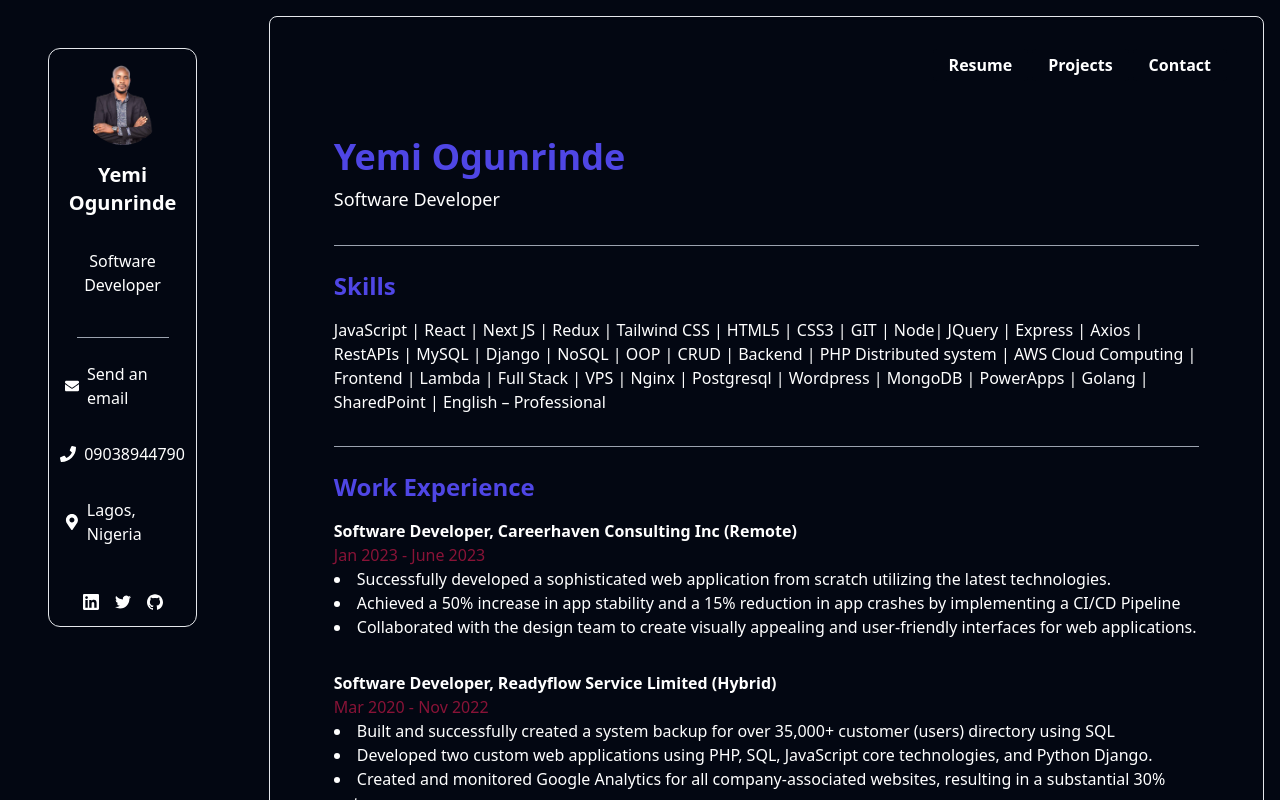
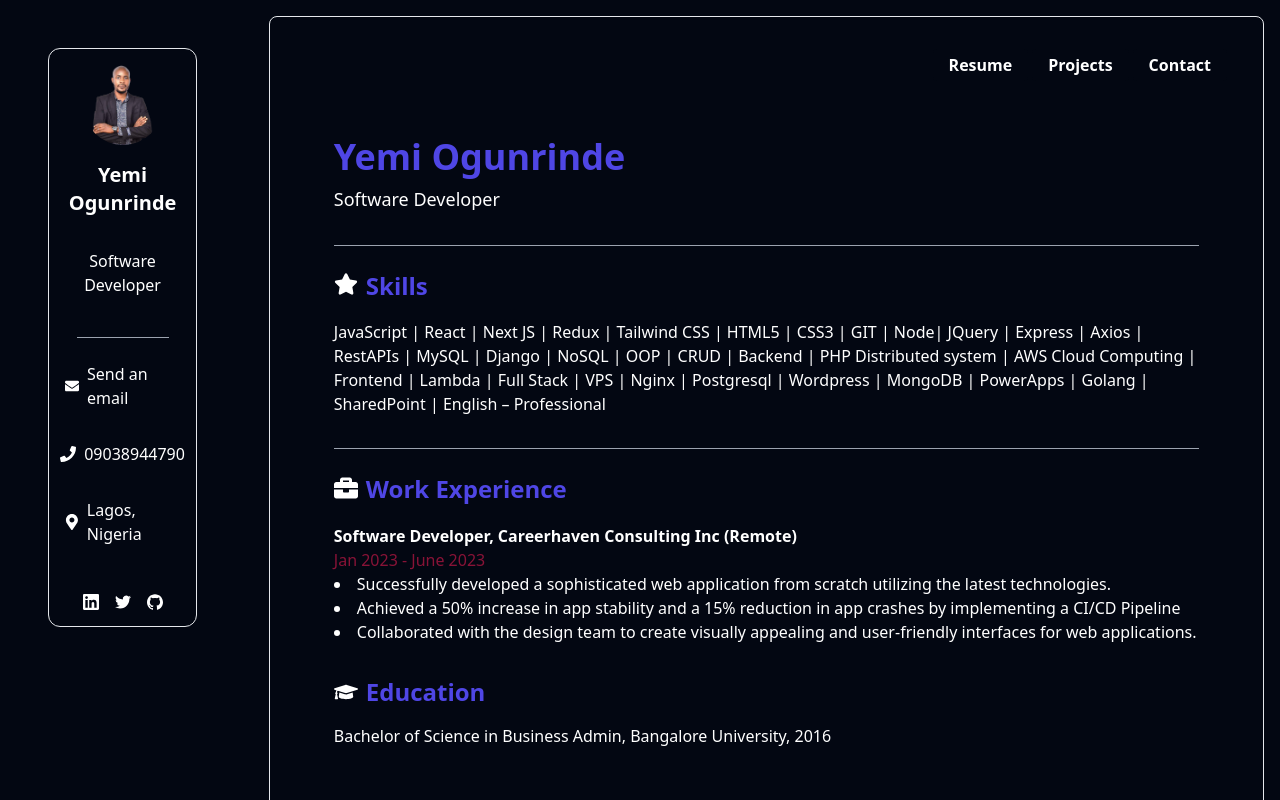
Before and after one commit to BisiOlaYemi/Yemi, a React (Create React App) app: page / in a window 1280 px wide. Both pictures are taken after a click on the button "Resume". Shown: the top 800 px of the page. Built offline with nearby package versions, Linux system fonts and the light colour scheme.

Commit message:
Added react icons to resume components

```diff
--- a/src/components/Files/Resume.jsx
+++ b/src/components/Files/Resume.jsx
@@ -1,8 +1,9 @@
 import React from 'react';
+import { FaStar, FaBriefcase, FaGraduationCap } from 'react-icons/fa';
 
 const Resume = () => {
   return (
-    <div className=" rounded-lg text-white p-8 relative mt-6">
+    <div className="rounded-lg text-white p-8 relative mt-6">
       <div className="mb-8">
         <h1 className="text-4xl font-bold mb-2"><span className='text-indigo-600'>Yemi Ogunrinde</span></h1>
         <p className="text-lg">Software Developer</p>
@@ -10,25 +11,31 @@ const Resume = () => {
       <hr className="border-t-1 border-gray-400 w-full mx-auto my-4 mb-6" />
       <div className="mb-8">
         <div className="thread" />
-        <h2 className="text-2xl font-bold mb-4 relative z-10"><span className='text-indigo-600'>Skills</span></h2>
+        <h2 className="text-2xl font-bold mb-4 relative z-10">
+          <FaStar className="inline mr-2 mb-2" />
+          <span className='text-indigo-600'>Skills</span>
+        </h2>
         <p>
-        JavaScript | React | Next JS | Redux | Tailwind CSS | HTML5 | CSS3 | GIT | Node| JQuery | Express | Axios | RestAPIs | MySQL | Django | NoSQL | OOP | CRUD | Backend | PHP Distributed system | AWS Cloud Computing | Frontend | Lambda | Full Stack | VPS | Nginx | Postgresql | Wordpress | MongoDB | PowerApps | Golang | SharedPoint | English – Professional
+          JavaScript | React | Next JS | Redux | Tailwind CSS | HTML5 | CSS3 | GIT | Node| JQuery | Express | Axios | RestAPIs | MySQL | Django | NoSQL | OOP | CRUD | Backend | PHP Distributed system | AWS Cloud Computing | Frontend | Lambda | Full Stack | VPS | Nginx | Postgresql | Wordpress | MongoDB | PowerApps | Golang | SharedPoint | English – Professional
         </p>
       </div>
       <hr className="border-t-1 border-gray-400 w-full mx-auto my-4 mb-6" />
       <div className="mb-8">
         <div className="thread" />
-        <h2 className="text-2xl font-bold mb-4 relative z-10"><span className='text-indigo-600'>Work Experience</span></h2>
+        <h2 className="text-2xl font-bold mb-4 relative z-10">
+          <FaBriefcase className="inline mr-2 mb-2" />
+          <span className='text-indigo-600'>Work Experience</span>
+        </h2>
         <p className="font-bold">Software Developer, Careerhaven Consulting Inc (Remote)</p>
         <p className="text-rose-900">Jan 2023 - June 2023</p>
         <ul className="list-disc list-inside">
           <li>
-          Successfully developed a sophisticated web application from scratch utilizing
-          the latest technologies.
+            Successfully developed a sophisticated web application from scratch utilizing
+            the latest technologies.
           </li>
           <li>
-          Achieved a 50% increase in app stability and a 15% reduction in app crashes by
-          implementing a CI/CD Pipeline
+            Achieved a 50% increase in app stability and a 15% reduction in app crashes by
+            implementing a CI/CD Pipeline
           </li>
           <li>
             Collaborated with the design team to create visually appealing and
@@ -39,24 +46,10 @@ const Resume = () => {
 
       <div className="mb-8">
         <div className="thread" />
-        <p className="font-bold">Software Developer, Readyflow Service Limited (Hybrid)</p>
-        <p className="text-rose-900">Mar 2020 - Nov 2022</p>
-        <ul className="list-disc list-inside">
-          <li>
-            Built and successfully created a system backup for over 35,000+ customer (users) directory using SQL
-          </li>
-          <li>
-            Developed two custom web applications using PHP, SQL, JavaScript core technologies, and Python Django.
-          </li>
-          <li>
-            Created and monitored Google Analytics for all company-associated websites, resulting in a substantial 30% upturn
-          </li>
-        </ul>
-      </div>
-      <hr className="border-t-1 border-gray-400 w-full mx-auto my-4 mb-6" />
-      <div className="mb-8">
-        <div className="thread" />
-        <h2 className="text-2xl font-bold mb-4 relative z-10"><span className='text-indigo-600'>Education</span></h2>
+        <h2 className="text-2xl font-bold mb-4 relative z-10">
+          <FaGraduationCap className="inline mr-2 mb-1" />
+          <span className='text-indigo-600'>Education</span>
+        </h2>
         <p>
           Bachelor of Science in Business Admin, Bangalore University, 2016
         </p>
```
